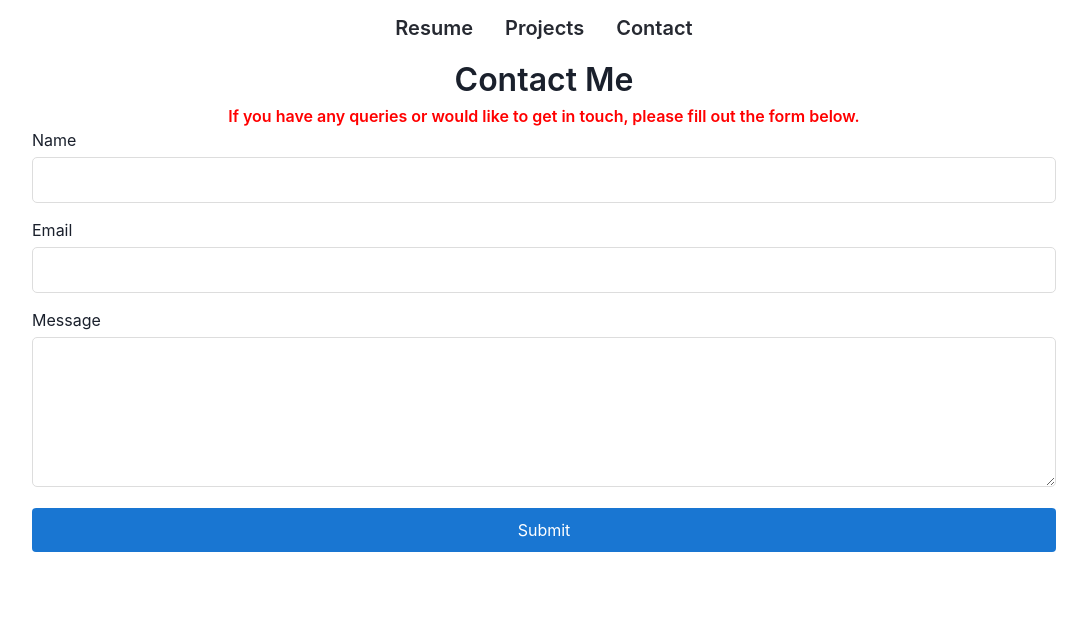
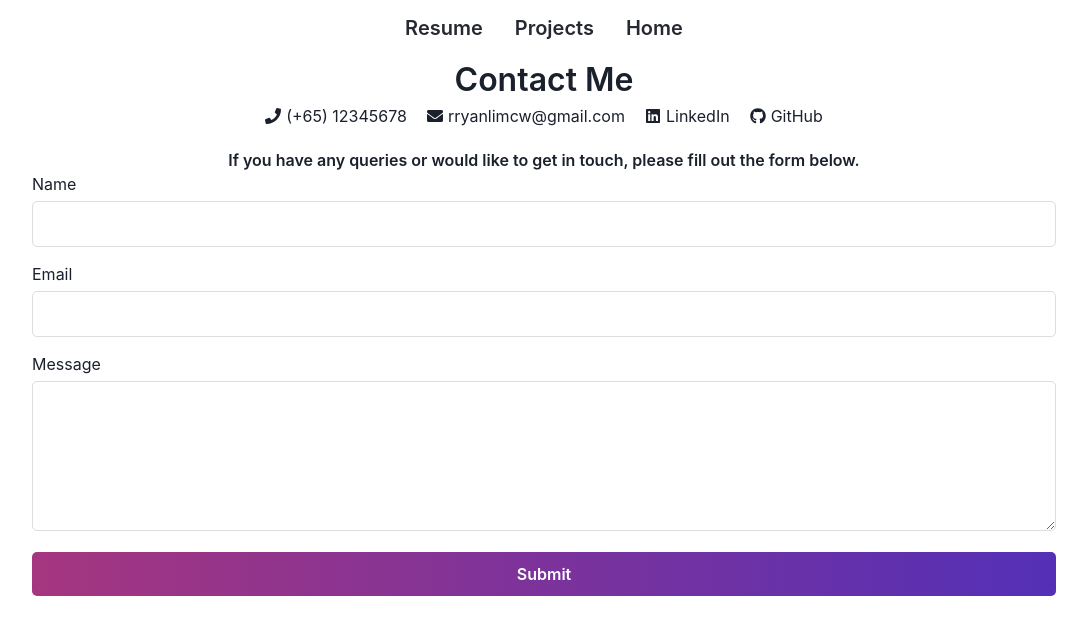
Before and after one commit to Seibell/seibell.github.io, a React (Create React App) app: page /contact in a window 1280 px wide. Shown: the top 634 px of the page, without its empty margins (96-1183 px from the left). Built offline with nearby package versions, Linux system fonts and the light colour scheme.

Commit message:
edited contacts page, added variable navbar:

```diff
--- a/package.json
+++ b/package.json
@@ -18,6 +18,7 @@
     "react-bootstrap": "^2.8.0",
     "react-dom": "^18.2.0",
     "react-hook-form": "^7.45.4",
+    "react-icons": "^4.10.1",
     "react-on-screen": "^2.1.1",
     "react-router-dom": "^6.14.2",
     "react-scripts": "5.0.1",
--- a/src/App.js
+++ b/src/App.js
@@ -3,15 +3,17 @@ import { BrowserRouter as Router, Route, Routes } from "react-router-dom";
 import HomePage from "./components/HomePage";
 import { Projects } from "./components/Project/Projects";
 import ContactPage from "./components/Contact/ContactPage";
+import Resume from "./components/Resume/Resume";
 import "./App.css";
 
 function App() {
   return (
     <Router>
       <Routes>
-        <Route path="/" element={<HomePage />} />
+        <Route path="" element={<HomePage />} />
         <Route path="/projects" element={<Projects />} />
         <Route path="/contact" element={<ContactPage />} />
+        <Route path="/resume" element={<Resume />} />
       </Routes>
     </Router>
   );
--- a/src/components/Contact/Contact.css
+++ b/src/components/Contact/Contact.css
@@ -7,10 +7,28 @@
     font-weight: 600;
 }
 
-.contact-header p {
+.contact-header h1 {
     font-size: 16px;
     font-weight: 600;
-    color: red;
+}
+
+.contact-icons {
+    display: flex;
+    justify-content: center;
+    gap: 20px;
+    margin-bottom: 20px;
+}
+
+.contact-icons a {
+    color: inherit;
+    text-decoration: none;
+    display: flex;
+    align-items: center;
+    gap: 5px;
+}
+
+.contact-icons a:hover {
+    text-decoration: underline;
 }
 
 .contact-form {
@@ -46,7 +64,7 @@
     margin-top: 5px;
 }
 
-.form-button {
+/* .form-button {
     display: block;
     width: 100%;
     padding: 10px;
@@ -61,4 +79,21 @@
 
 .form-button:hover {
     background-color: #1565C0;
+} */
+
+.form-button {
+    background: linear-gradient(90.21deg, #AA367C -5.91%, #4A2FBD 111.58%);
+    color: #fff;
+    border: none;
+    width: 100%;
+    padding: 10px;
+    font-size: 1em;
+    font-weight: 600;
+    border-radius: 5px;
+    cursor: pointer;
+    transition: background 0.3s ease;
 }
+
+.form-button:hover {
+    background: linear-gradient(90.21deg, #8A296C -5.91%, #3928A5 111.58%);
+}
--- a/src/components/Contact/ContactPage.js
+++ b/src/components/Contact/ContactPage.js
@@ -1,7 +1,9 @@
 import React from 'react';
+import { FaPhone, FaEnvelope, FaLinkedin, FaGithub } from 'react-icons/fa';  // Importing icons
 import ContactForm from './ContactForm';
 import NavBar from '../NavBar';
 import './Contact.css';
+import { resumeData } from '../Resume/ResumeText';
 
 const ContactPage = () => {
     return (
@@ -9,7 +11,13 @@ const ContactPage = () => {
             <NavBar />
             <div className="contact-header">
                 <h2>Contact Me</h2>
-                <p>If you have any queries or would like to get in touch, please fill out the form below.</p>
+                <div className="contact-icons">
+                    <a href={`tel:${resumeData.contact.phone}`}><FaPhone /> {resumeData.contact.phone}</a>
+                    <a href={`mailto:${resumeData.contact.email}`}><FaEnvelope /> {resumeData.contact.email}</a>
+                    <a href={resumeData.contact.linkedin} target="_blank" rel="noopener noreferrer"><FaLinkedin /> LinkedIn</a>
+                    <a href={resumeData.contact.github} target="_blank" rel="noopener noreferrer"><FaGithub /> GitHub</a>
+                </div>
+                <h1>If you have any queries or would like to get in touch, please fill out the form below.</h1>
             </div>
             <ContactForm />
         </div>
--- a/src/components/NavBar.js
+++ b/src/components/NavBar.js
@@ -1,12 +1,13 @@
 import { Box, Button, Flex, useColorMode, useBreakpointValue } from "@chakra-ui/react";
 import { lightTheme, darkTheme } from '../constants/themes';
-import { Link } from 'react-router-dom';
+import { Link, useLocation } from 'react-router-dom';
 
 function NavBar() {
   const { colorMode } = useColorMode();
   const theme = colorMode === 'dark' ? darkTheme : lightTheme;
   // base = phone, md = larger screen
   const flexDirection = useBreakpointValue({ base: "column", md: "row" });
+  const location = useLocation();
 
   return (
     <Flex
@@ -20,36 +21,36 @@ function NavBar() {
       <Box display="flex" justifyContent="center">
       <Button
           as={Link}
-          to="/"
+          to={location.pathname === "/resume" ? "/" : "/resume"}
           variant="link"
           color={theme.text}
           mr={4}
           ml={4}
           size="xl"
         >
-          Resume
+          {location.pathname === "/resume" ? "Home" : "Resume"}
         </Button>
         <Button
           as={Link}
-          to="/projects"
+          to={location.pathname === "/projects" ? "/" : "/projects"}
           variant="link"
           color={theme.text}
           mr={4}
           ml={4}
           size="xl"
         >
-          Projects
+          {location.pathname === "/projects" ? "Home" : "Projects"}
         </Button>
         <Button
           as={Link}
-          to="/contact"
+          to={location.pathname === "/contact" ? "/" : "/contact"}
           variant="link"
           color={theme.text}
           mr={4}
           ml={4}
           size="xl"
         >
-          Contact
+          {location.pathname === "/contact" ? "Home" : "Contact"}
         </Button>
       </Box>
     </Flex>
--- /dev/null
+++ b/src/components/Resume/Resume.js
@@ -0,0 +1,12 @@
+import NavBar from "../NavBar";
+
+const Resume = () => {
+    return (
+        <div>
+            <NavBar />
+            PLACEHOLDER
+        </div>
+    )
+}
+
+export default Resume;
--- /dev/null
+++ b/src/components/Resume/ResumeText.js
@@ -0,0 +1,64 @@
+export const resumeData = {
+    "name": "RYAN LIM CHIN WEE",
+    "title": "ASPIRING SOFTWARE ENGINEER",
+    "contact": {
+        "phone": "(+65) 12345678",
+        "email": "rryanlimcw@gmail.com",
+        "linkedin": "https://linkedin.com/in/ryanlimcw",
+        "github": "https://github.com/Seibell"
+    },
+    "objective": "Seeking a 3-month internship opportunity from 08 May 2023 onwards to learn and gain experience in the software development industry.",
+    "skills": {
+        "softSkills": ["Teamwork", "Problem Solver", "Perseverance", "Self starter"],
+        "backend": ["Java", "Python", "Rest API", "MySQL", "MongoDB", "Airflow", "Go", "Git"],
+        "frontend": ["JavaScript (React JS)", "HTML5 & CSS", "PrimeFaces & JSF", "jQuery"],
+        "dataAnalytics": ["Tableau"]
+    },
+    "about": "Passionate and driven Information Systems student from the National University of Singapore. Experienced in full-stack web development and data analysis. Looking for new challenges to grow both as a software engineer and as a leader.",
+    "education": {
+        "degree": "BACHELOR OF COMPUTING IN INFORMATION SYSTEMS",
+        "school": "National University of Singapore (NUS)",
+        "location": "Singapore",
+        "duration": "2021 – 2025",
+        "coursework": [
+            "Data Structures & Algorithms",
+            "Database Management & Visualization",
+            "Java OOP",
+            "Web Applications",
+            "Enterprise System Design & Development",
+            "Software Development",
+            "Data Engineering",
+            "Business Analytics"
+        ]
+    },
+    "achievements": [
+        "Top student in class of 115 students for Database and Data Visualization (AY22-23 SEM1)",
+        "NYJC Academic Excellence Award – Dean’s List for 2018 – 4 H2 Distinctions for GCE ‘A’ Level",
+        "Singapore Representative for International Esports Festival Korea 2021 and 2022"
+    ],
+    "projects": [
+        {
+            "name": "MealNUS (Full-Stack Web App)",
+            "duration": "Jan 2023 – Apr 2023",
+            "description": "Leading a team of 6 to develop a solution to unhealthy campus eating habits: organized meetings, delegated tasks and provided technical assistance. Implemented customer interface for CRUD operations on entities using ReactJS, EJB and MySQL"
+        },
+        {
+            "name": "Plutus Expense Tracking (Android App)",
+            "duration": "May 2022 – Aug 2022",
+            "description": "Led a team of 2 to develop a novel solution to personal expense tracking. By utilizing features such as dashboard analytics and push notifications, we generated 34 downloads in a period of 2 weeks."
+        }
+    ],
+    "workExperience": [
+        {
+            "position": "Teacher",
+            "company": "Franstars Learning Café",
+            "duration": "Mar 2021 – Jan 2022",
+            "responsibilities": [
+                "Promoted after 1-month as an assistant teacher",
+                "Planned and executed on lessons for groups of 2-4 students",
+                "Provided students with an open channel to receive feedback on assignments and content until they achieve 100% mastery",
+                "Reassured parents and administration via consistent progress reports and updates on student progress"
+            ]
+        }
+    ]
+};
```
Also changed, not shown: 1 other file (tests, documents, lock files or other folders).
